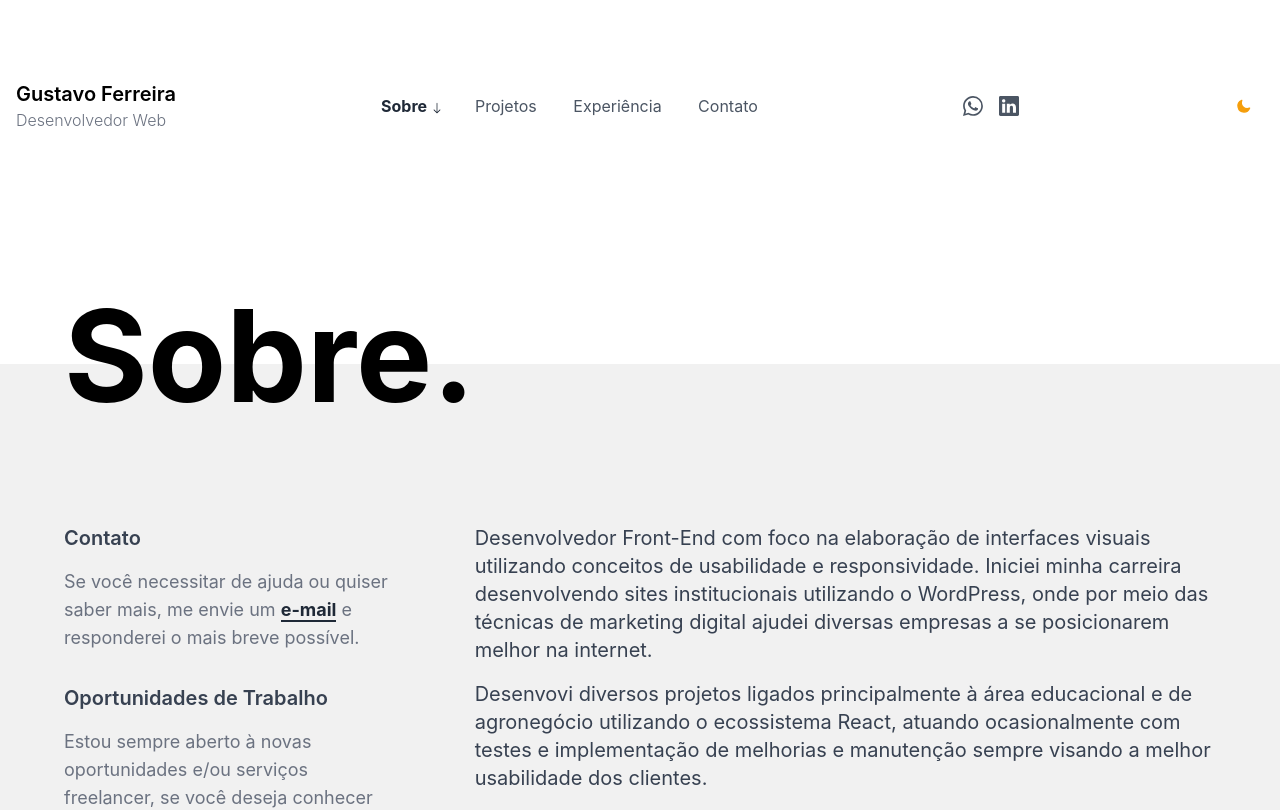
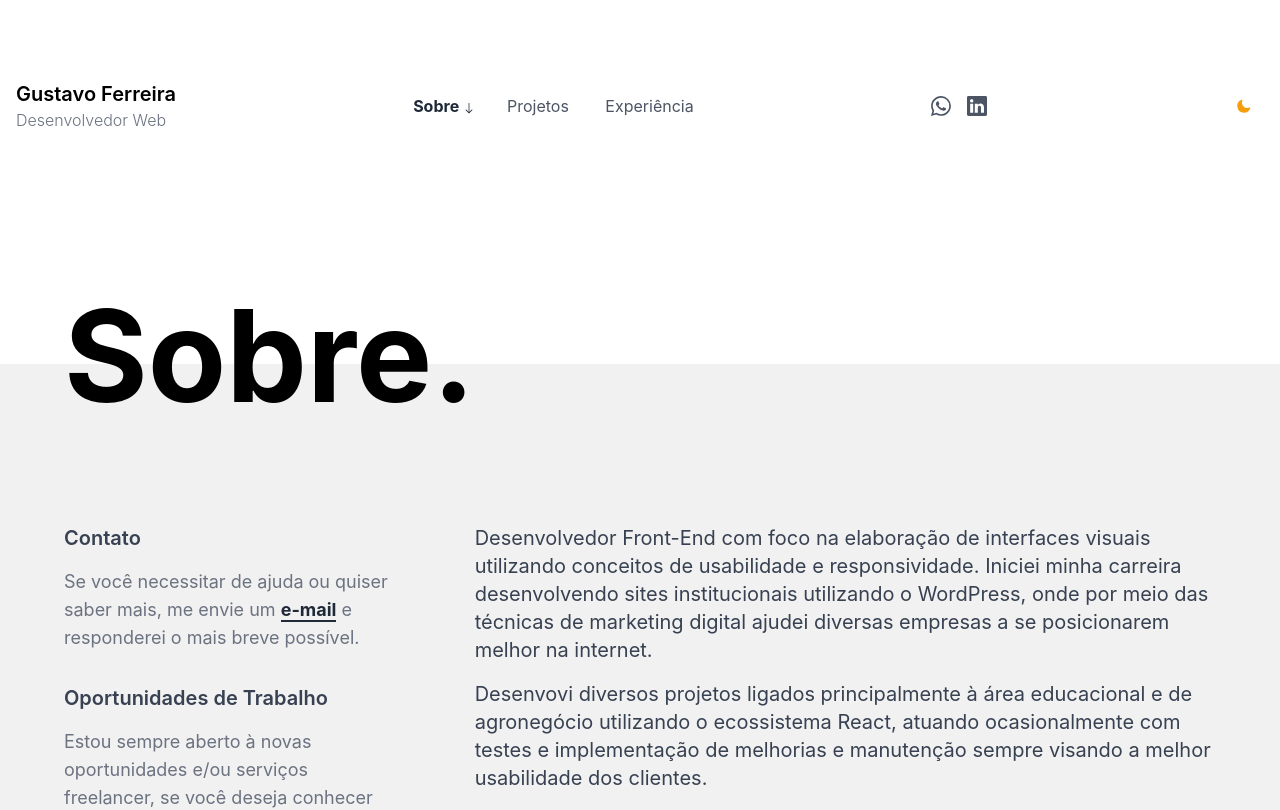
Before and after one commit to gustavoferreiradev/gustavoferreiradev-portfolio, a Next.js app: page /sobre in a window 1280 px wide. Shown: the top 810 px of the page. Built offline with nearby package versions, Linux system fonts and the light colour scheme.

Commit message:
hotfix: Contact Menu Link

```diff
--- a/components/Navbar.tsx
+++ b/components/Navbar.tsx
@@ -109,7 +109,7 @@ export default function Navbar() {
               )}
             </a>
           </Link>
-          <Link href="/contato">
+          {/* <Link href="/contato">
             <a
               className={`text-base ${
                 router.asPath === '/contato'
@@ -134,7 +134,7 @@ export default function Navbar() {
                 </svg>
               )}
             </a>
-          </Link>
+          </Link> */}
         </nav>
         <div className="space-x-4 flex flex-row items-center">
           <a
```
